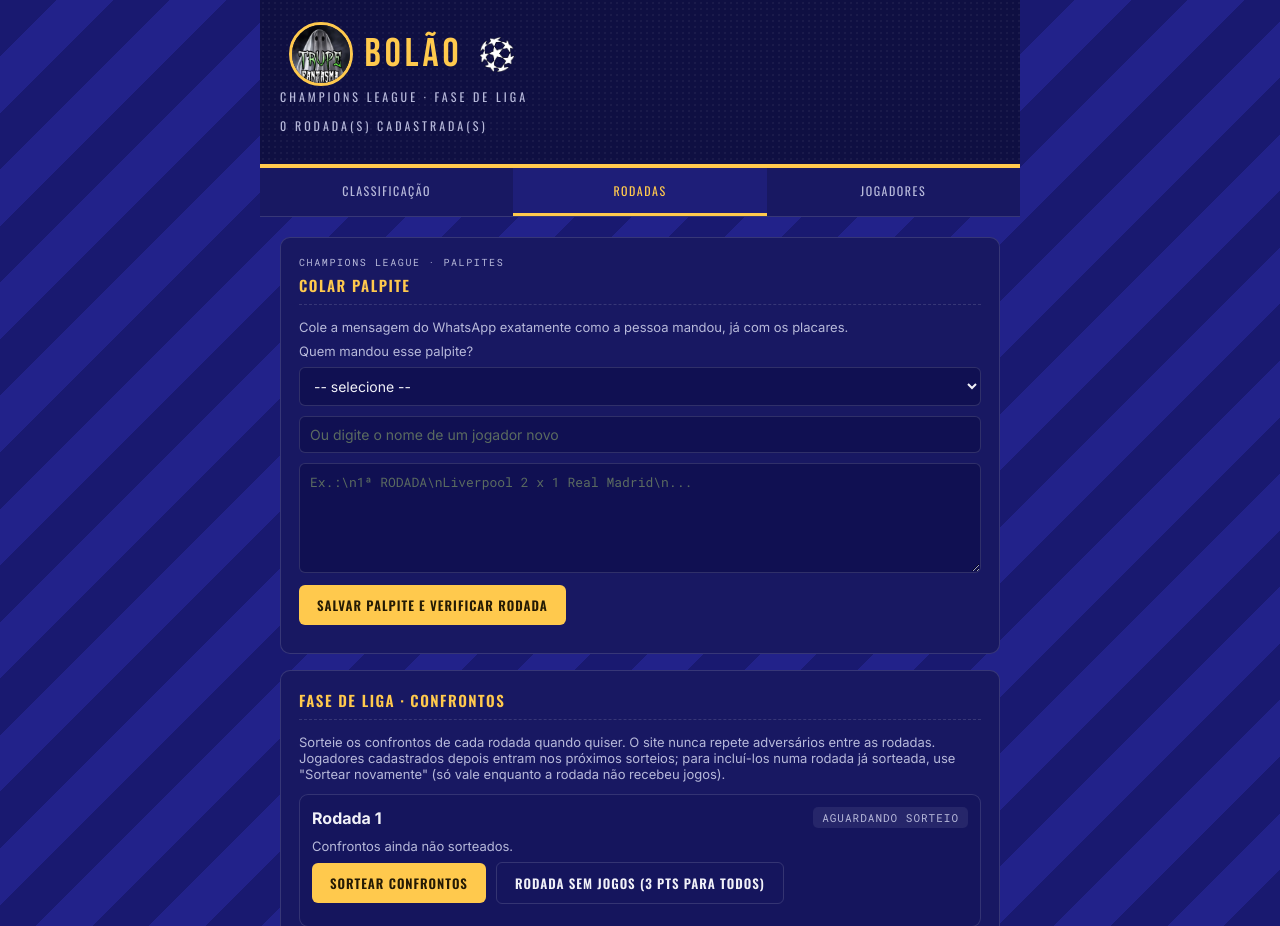
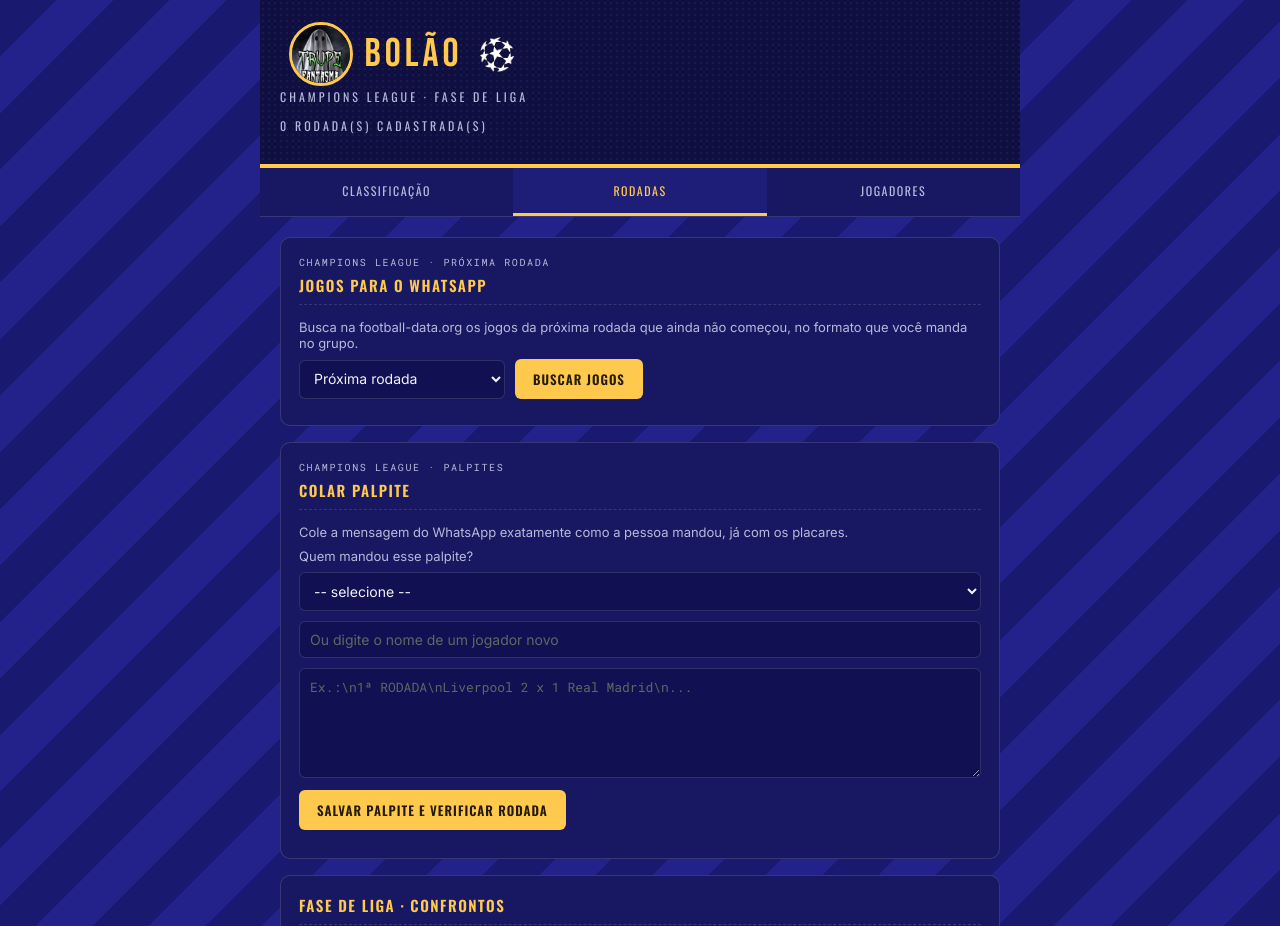
Before and after one commit to spinkflloyd/Champions-da-Trupe, a Flask app: page /rodadas in a window 1280 px wide. Shown: the top 926 px of the page. Run offline with Flask 3, Linux system fonts and the light colour scheme; data comes from the database, SQL or seed files in the repository; data that the repository does not hold is empty; some libraries are stand-ins or nearby versions.

Commit message:
Adição da função que me entrega os jogos das rodadas da Champions de forma automática para que eu envie para o grupo poder palpitar

```diff
--- a/app.py
+++ b/app.py
@@ -232,8 +232,11 @@ def init_db():
         db.close()
 
 
+_TRANSLIT = str.maketrans({"ø": "o", "æ": "ae", "œ": "oe", "ß": "ss", "ł": "l", "đ": "d", "ð": "d", "ı": "i"})
+
+
 def normalize_name(s):
-    s = (s or "").lower().strip()
+    s = (s or "").lower().strip().translate(_TRANSLIT)  # "Bodø" -> "bodo"
     s = unicodedata.normalize("NFD", s)
     return "".join(c for c in s if unicodedata.category(c) != "Mn")
 
@@ -823,13 +826,36 @@ def teams_match(api_name, our_name):
     return bool(a and b and (a == b or a in b or b in a))
 
 
+def team_matches(team, our_name):
+    """Compara um time da API (name, shortName, tla) com o nome escrito no palpite.
+
+    Aceita nomes abreviados como "PSG" ou "Bodo Glimt" (sem o "/" do nome oficial).
+    A sigla (tla) só vale se for idêntica, para não confundir clubes parecidos.
+    """
+    b = canonical_team(our_name)
+    if not b:
+        return False
+    if canonical_team(team.get("tla")) == b:
+        return True
+    for cand in (team.get("name"), team.get("shortName")):
+        a = canonical_team(cand)
+        if not a:
+            continue
+        if a == b or a in b or b in a:
+            return True
+        a2, b2 = a.replace(" ", ""), b.replace(" ", "")
+        if a2 == b2 or a2 in b2 or b2 in a2:
+            return True
+    return False
+
+
 _API_CACHE = {"time": 0.0, "matches": None}
 API_CACHE_SECONDS = 60
 
 
-def fetch_results_from_football_data(matches, fresh=False):
-    """Consulta a football-data.org. A resposta fica 60 s em memória para não
-    repetir a chamada a cada palpite colado (o plano gratuito tem limite)."""
+def get_api_matches(fresh=False):
+    """Todos os jogos da Champions na football-data.org. Fica 60 s em memória para não
+    repetir a chamada (o plano gratuito tem limite de requisições)."""
     if not FOOTBALL_DATA_TOKEN:
         raise RuntimeError(
             "A variável de ambiente FOOTBALL_DATA_TOKEN não está configurada "
@@ -837,25 +863,116 @@ def fetch_results_from_football_data(matches, fresh=False):
         )
     now = time.time()
     if not fresh and _API_CACHE["matches"] is not None and now - _API_CACHE["time"] < API_CACHE_SECONDS:
-        api_matches = _API_CACHE["matches"]
-    else:
-        resp = requests.get(
-            f"https://api.football-data.org/v4/competitions/{COMPETITION_CODE}/matches",
-            headers={"X-Auth-Token": FOOTBALL_DATA_TOKEN}, timeout=10,
-        )
-        data = resp.json()
-        if resp.status_code != 200:
-            raise RuntimeError(f"A football-data.org retornou um erro: {data.get('message', data)}")
-        api_matches = data.get("matches", [])
-        _API_CACHE["time"], _API_CACHE["matches"] = now, api_matches
+        return _API_CACHE["matches"]
+    resp = requests.get(
+        f"https://api.football-data.org/v4/competitions/{COMPETITION_CODE}/matches",
+        headers={"X-Auth-Token": FOOTBALL_DATA_TOKEN}, timeout=10,
+    )
+    data = resp.json()
+    if resp.status_code != 200:
+        raise RuntimeError(f"A football-data.org retornou um erro: {data.get('message', data)}")
+    api_matches = data.get("matches", [])
+    _API_CACHE["time"], _API_CACHE["matches"] = now, api_matches
+    return api_matches
+
+
+def fetch_results_from_football_data(matches, fresh=False):
+    api_matches = get_api_matches(fresh=fresh)
     results = []
     for m in matches:
-        found = next((fx for fx in api_matches if teams_match(fx["homeTeam"]["name"], m["home"]) and teams_match(fx["awayTeam"]["name"], m["away"])), None)
+        found = next((fx for fx in api_matches
+                      if team_matches(fx["homeTeam"], m["home"]) and team_matches(fx["awayTeam"], m["away"])), None)
         if found and found.get("status") == "FINISHED" and found.get("score", {}).get("fullTime", {}).get("home") is not None:
             results.append({"found": True, "home_goals": found["score"]["fullTime"]["home"], "away_goals": found["score"]["fullTime"]["away"]})
         else:
             results.append({"found": False})
     return results
+
+
+# Como o grupo escreve o nome de cada clube (trecho do nome oficial -> nome usado).
+TEAM_DISPLAY = [
+    ("saintgermain", "PSG"), ("manchester city", "Manchester City"), ("manchester united", "Manchester United"),
+    ("bayern", "Bayern"), ("atletico", "Atlético de Madrid"), ("bodo", "Bodo Glimt"), ("betis", "Betis"),
+    ("brugge", "Brugge"), ("internazionale", "Inter"), ("sporting", "Sporting"), ("leipzig", "Leipzig"),
+    ("slavia", "Slavia Praha"), ("dortmund", "Borussia Dortmund"), ("aek", "AEK"), ("fenerbahce", "Fenerbahçe"),
+    ("shakhtar", "Shakhtar Donetsk"), ("slovan", "Slovan Bratislava"), ("psv", "PSV"), ("porto", "Porto"),
+]
+_NAME_NOISE = {"fc", "cf", "sk", "fk", "kv", "osc", "ssc", "ac", "as", "afc", "sc", "club", "fa", "ks", "bk", "rc"}
+
+
+def display_team_name(team):
+    """Nome do time no estilo do grupo (ex.: "PSG", "Bodo Glimt", "Atlético de Madrid")."""
+    blob = f"{canonical_team(team.get('name'))} {canonical_team(team.get('shortName'))}"
+    for key, shown in TEAM_DISPLAY:
+        if key in blob:
+            return shown
+    base = (team.get("shortName") or team.get("name") or "").strip()
+    words = [w for w in base.split() if w.lower().strip(".") not in _NAME_NOISE and not w.isdigit()]
+    return " ".join(words) or base
+
+
+NOT_STARTED = {"SCHEDULED", "TIMED"}
+STAGE_LABELS = {
+    "PLAYOFFS": "PLAYOFFS", "LAST_16": "OITAVAS DE FINAL", "QUARTER_FINALS": "QUARTAS DE FINAL",
+    "SEMI_FINALS": "SEMIFINAL", "FINAL": "FINAL",
+}
+
+
+def _round_key(fx):
+    """Agrupa os jogos por rodada (fase + número; sem número, pela semana do jogo)."""
+    md = fx.get("matchday")
+    if md is None:
+        try:
+            d = datetime.strptime((fx.get("utcDate") or "")[:10], "%Y-%m-%d")
+            md = "w%d-%02d" % d.isocalendar()[:2]
+        except ValueError:
+            md = "?"
+    return (fx.get("stage"), md)
+
+
+def build_next_round_text(requested=None, fresh=True):
+    """Monta o texto dos jogos de uma rodada no formato do WhatsApp.
+
+    Sem `requested`, usa a próxima rodada que ainda não começou. Com um número,
+    usa essa rodada da fase de liga. Retorna {"texto": str|None, "erro": str|None}.
+    """
+    try:
+        api_matches = get_api_matches(fresh=fresh)
+    except RuntimeError as exc:
+        return {"texto": None, "erro": str(exc)}
+    except requests.RequestException:
+        return {"texto": None, "erro": "Não consegui falar com a football-data.org agora. Tente de novo em instantes."}
+
+    groups = {}
+    for fx in api_matches:
+        groups.setdefault(_round_key(fx), []).append(fx)
+    ordered = sorted(groups.items(), key=lambda kv: min((m.get("utcDate") or "9999") for m in kv[1]))
+
+    chosen = None
+    for (stage, md), ms in ordered:
+        if requested:
+            if stage == "LEAGUE_STAGE" and md == requested:
+                chosen = (stage, md, ms)
+                break
+        elif all(m.get("status") in NOT_STARTED for m in ms):
+            chosen = (stage, md, ms)
+            break
+    if chosen is None:
+        msg = "Não encontrei essa rodada na football-data.org." if requested else \
+            "Não encontrei uma próxima rodada que ainda não tenha começado."
+        return {"texto": None, "erro": msg}
+
+    stage, md, ms = chosen
+    games = [m for m in ms if (m.get("homeTeam") or {}).get("name") and (m.get("awayTeam") or {}).get("name")]
+    if not games:
+        return {"texto": None, "erro": "Os confrontos desta fase ainda não foram definidos."}
+    games.sort(key=lambda m: m.get("utcDate") or "")  # estável: mantém a ordem da API dentro do mesmo horário
+    if stage == "LEAGUE_STAGE":
+        title = f"{COMPETITION_NAME.upper()} - {md}° RODADA"
+    else:
+        title = f"{COMPETITION_NAME.upper()} - {STAGE_LABELS.get(stage, (stage or '').replace('_', ' '))}"
+    lines = [title] + [f"{display_team_name(m['homeTeam'])} x {display_team_name(m['awayTeam'])}" for m in games]
+    return {"texto": "\n".join(lines), "erro": None}
 
 
 def apply_results_to_round(db, round_id, only_missing=False, fresh=False):
@@ -999,6 +1116,12 @@ def rodadas():
             }
     not_found_games = request.args.getlist("nj")[:10]
 
+    # Jogos da próxima rodada (só consulta a API quando o botão é clicado).
+    proxima = None
+    pedido = request.args.get("proxima")
+    if pedido:
+        proxima = build_next_round_text(int(pedido) if pedido.isdigit() else None)
+
     sorteio_msg, sorteio_ok = None, False
     code = request.args.get("sorteio")
     n = request.args.get("rodada", type=int)
@@ -1023,7 +1146,8 @@ def rodadas():
                            tournament_rounds=league_trs, playoff_rounds=playoff_trs,
                            matchup_map=matchup_map, playoff_series=playoff_series(db, scores),
                            sorteio_msg=sorteio_msg, sorteio_ok=sorteio_ok, saved=saved,
-                           resultados=resultados, not_found_games=not_found_games)
+                           resultados=resultados, not_found_games=not_found_games,
+                           proxima=proxima, proxima_pedido=pedido or "")
 
 
 @app.route("/rodadas/palpite", methods=["POST"])
--- a/templates/rodadas.html
+++ b/templates/rodadas.html
@@ -40,6 +40,32 @@
   {% endif %}
 </div>
 {% endif %}
+
+<div class="card" id="proxima">
+  <div class="section-kicker">CHAMPIONS LEAGUE · PRÓXIMA RODADA</div>
+  <h2>Jogos para o WhatsApp</h2>
+  <p class="muted" style="margin:0 0 8px;">Busca na football-data.org os jogos da próxima rodada que ainda não começou, no formato que você manda no grupo.</p>
+  <form method="get" action="{{ url_for('rodadas', _anchor='proxima') }}" class="row" style="margin-bottom:8px;">
+    <select name="proxima">
+      <option value="auto" {{ 'selected' if proxima_pedido in ('', 'auto') else '' }}>Próxima rodada</option>
+      {% for n in range(1, 9) %}
+      <option value="{{ n }}" {{ 'selected' if proxima_pedido == n|string else '' }}>Rodada {{ n }} da fase de liga</option>
+      {% endfor %}
+    </select>
+    <button class="btn" type="submit">Buscar jogos</button>
+  </form>
+  {% if proxima %}
+    {% if proxima.erro %}
+      <p style="margin:0;color:#f0906f;">{{ proxima.erro }}</p>
+    {% else %}
+      <textarea id="proximaTexto" readonly style="min-height:{{ proxima.texto.split('\n')|length * 21 + 24 }}px;">{{ proxima.texto }}</textarea>
+      <div class="row" style="margin-top:8px;">
+        <button class="btn" id="copyProximaBtn" type="button">Copiar texto</button>
+        <span class="muted" id="copyProximaMsg"></span>
+      </div>
+    {% endif %}
+  {% endif %}
+</div>
 
 <div class="card">
   <div class="section-kicker">CHAMPIONS LEAGUE · PALPITES</div>
@@ -220,6 +246,17 @@
 {% endif %}
 
 <script>
+(function(){
+  var btn = document.getElementById('copyProximaBtn');
+  if(!btn) return;
+  btn.onclick = async function(){
+    var el = document.getElementById('proximaTexto'), msg = document.getElementById('copyProximaMsg');
+    try{ await navigator.clipboard.writeText(el.value); msg.style.color='var(--green-ok)'; msg.textContent='Copiado! Já pode colar no WhatsApp.'; }
+    catch(e){ el.focus(); el.select(); msg.style.color='#f0906f'; msg.textContent='Use Ctrl+C para copiar o texto.'; }
+  };
+})();
+</script>
+<script>
 document.querySelectorAll('.toggle-manual-btn').forEach(function(btn){btn.onclick=function(){var el=document.getElementById(btn.getAttribute('data-target'));el.style.display=el.style.display==='none'?'block':'none';};});
 </script>
 {% endblock %}
```
